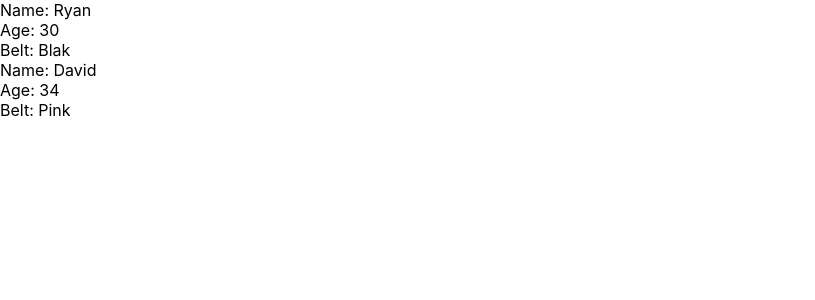
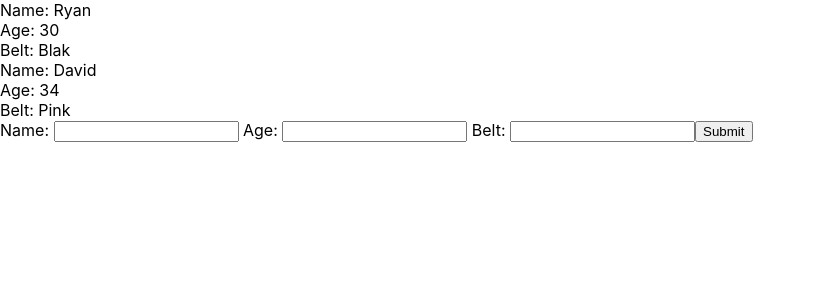
Before and after one commit to mabbasidesign/Ninja, a React (Create React App) app: page / in a window 1280 px wide. Shown: the top 300 px of the page, without its empty margins (0-815 px from the left). Built offline with nearby package versions, Linux system fonts and the light colour scheme.

Commit message:
ninja form

```diff
--- a/src/App.js
+++ b/src/App.js
@@ -1,5 +1,6 @@
 import React, { Component } from 'react';
 import Ninjas from './Ninjas'
+import AddNinjas from './addNinjas'
 import './App.css';
 
 class App extends Component {
@@ -15,6 +16,7 @@
     return (
       <div>
         <Ninjas ninjas={this.state.ninjas} />
+        <AddNinjas />
       </div>
     );
   }
--- /dev/null
+++ b/src/addNinjas.jsx
@@ -0,0 +1,41 @@
+import React, { Component } from 'react';
+
+class AddNinjas extends Component {
+    state = {
+        name: null,
+        age: null,
+        belt: null
+    }
+
+    handleChange = (e) => {
+        this.setState({
+            [e.target.id]: e.target.value
+        })
+    }
+
+    handleSubmit = (e) => {
+        e.preventDefault();
+        console.log(this.state);
+    }
+
+    render() {
+        return (
+            <div>
+                <form onSubmit={this.handleSubmit}>
+                    <label htmlFor="name"> Name: </label>
+                    <input type="text" id="name" onChange={this.handleChange}/>
+
+                    <label htmlFor="age"> Age: </label>
+                    <input type="text" id="age" onChange={this.handleChange}/>
+
+                    <label htmlFor="belt"> Belt: </label>
+                    <input type="text" id="belt" onChange={this.handleChange}/>
+
+                    <button> Submit </button>
+                </form>
+            </div>
+         );
+    }
+}
+
+export default AddNinjas;
```
